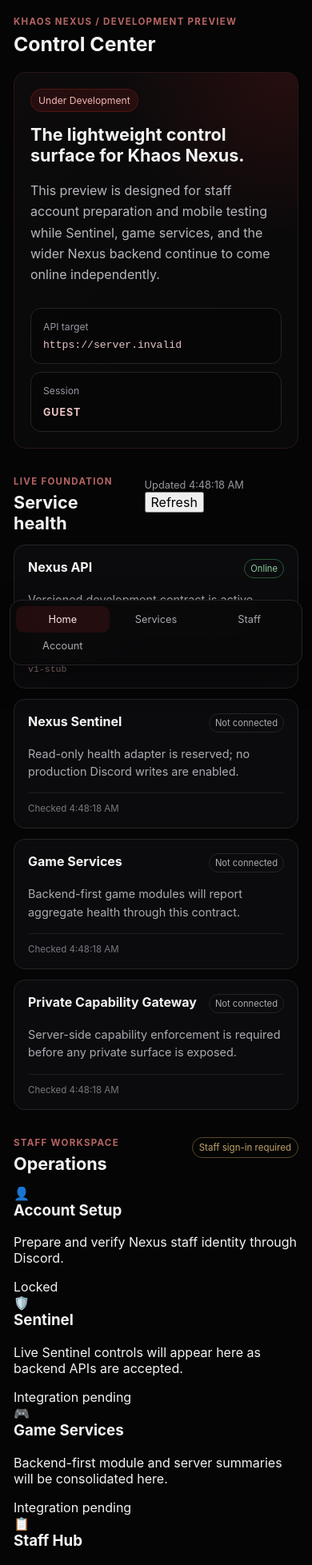
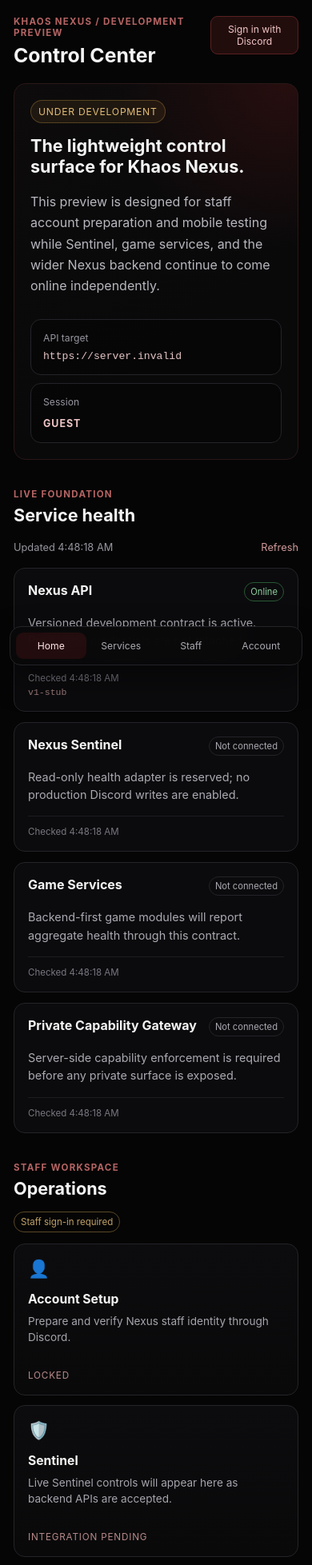
Before and after one commit to Khaos-Krew/Khaos-Nexus, a React (Vite) app in the folder web/: page / in a window 390 px wide. Shown: the top 1957 px of the page at 80% size. Built offline with nearby package versions, Linux system fonts and the light colour scheme; no server answers.

Commit message:
style(web): finish responsive staff panel presentation

```diff
--- a/web/src/styles.css
+++ b/web/src/styles.css
@@ -20,7 +20,7 @@
 body { margin: 0; min-width: 320px; min-height: 100vh; background: var(--bg); }
 a { color: inherit; text-decoration: none; }
 button, input, textarea, select { font: inherit; }
-button:disabled { cursor: not-allowed; }
+button { cursor: pointer; }
 
 .app-shell {
   min-height: 100vh;
@@ -37,7 +37,7 @@
   padding: 22px 16px;
   display: flex;
   flex-direction: column;
-  gap: 28px;
+  gap: 22px;
 }
 
 .brand { display: flex; align-items: center; gap: 12px; }
@@ -54,6 +54,18 @@
 }
 .brand strong, .brand span { display: block; }
 .brand span { margin-top: 3px; color: var(--muted); font-size: 0.78rem; }
+
+.dev-ribbon {
+  border: 1px solid #62481d;
+  background: rgba(193, 144, 63, 0.09);
+  color: #d8b16c;
+  border-radius: 8px;
+  padding: 7px 9px;
+  font-size: 0.67rem;
+  letter-spacing: 0.12em;
+  font-weight: 800;
+  text-align: center;
+}
 
 .sidebar nav { display: grid; gap: 7px; }
 .nav-item {
@@ -76,20 +88,24 @@
 }
 .environment-dot { width: 8px; height: 8px; border-radius: 999px; background: var(--warning); }
 
-main { min-width: 0; padding: 26px clamp(20px, 4vw, 54px) 72px; }
+main { min-width: 0; padding: 26px clamp(20px, 4vw, 54px) 78px; }
 .topbar { display: flex; justify-content: space-between; align-items: center; gap: 18px; }
 .eyebrow { margin: 0 0 6px; color: #b56464; text-transform: uppercase; letter-spacing: 0.11em; font-size: 0.72rem; font-weight: 700; }
 h1, h2, h3, p { margin-top: 0; }
 h1 { font-size: clamp(1.55rem, 3vw, 2.1rem); margin-bottom: 0; }
 h2 { font-size: clamp(1.35rem, 2.5vw, 1.85rem); }
 
+.account-actions { display: flex; align-items: center; gap: 10px; }
+.account-avatar { width: 36px; height: 36px; border-radius: 999px; border: 1px solid var(--border); }
 .account-button {
   border: 1px solid var(--border);
-  color: #a7a7ad;
+  color: #d8d8dc;
   background: #0c0c0e;
   border-radius: 9px;
   padding: 9px 12px;
 }
+.account-button.primary { border-color: #5a2020; background: #220d0d; color: #f2c5c5; }
+.account-button:hover { border-color: #754040; }
 
 .hero {
   margin-top: 28px;
@@ -108,12 +124,14 @@
 .status-pill {
   display: inline-flex;
   margin-bottom: 15px;
-  background: var(--accent-soft);
-  border: 1px solid rgba(165, 32, 32, 0.34);
-  color: #f3b4b4;
+  background: rgba(193, 144, 63, 0.1);
+  border: 1px solid rgba(193, 144, 63, 0.35);
+  color: #e1bb76;
   padding: 6px 9px;
   border-radius: 999px;
   font-size: 0.76rem;
+  text-transform: uppercase;
+  letter-spacing: 0.06em;
 }
 .hero-stat-stack { display: grid; gap: 10px; }
 .hero-stat {
@@ -138,11 +156,14 @@
 }
 .error-notice span { color: #c9a8a8; font-size: 0.88rem; }
 
-.section { margin-top: 34px; }
+.section { margin-top: 36px; }
 .section.compact { max-width: 880px; }
 .section-heading { display: flex; justify-content: space-between; align-items: end; gap: 16px; margin-bottom: 14px; }
 .section-heading h2 { margin-bottom: 0; }
+.section-actions { display: flex; align-items: center; gap: 10px; }
 .muted { color: var(--muted); font-size: 0.8rem; }
+.text-button { border: 0; background: transparent; color: #d19a9a; padding: 4px 0; font-size: 0.8rem; }
+.text-button:hover { color: #f0c1c1; }
 
 .service-grid { display: grid; grid-template-columns: repeat(2, minmax(0, 1fr)); gap: 13px; }
 .service-card {
@@ -173,6 +194,21 @@
 }
 .service-meta code { color: #9e7c7c; }
 
+.quick-grid { display: grid; grid-template-columns: repeat(4, minmax(0, 1fr)); gap: 12px; }
+.quick-card {
+  min-height: 190px;
+  display: flex;
+  flex-direction: column;
+  border: 1px solid var(--border);
+  background: linear-gradient(180deg, #0c0c0e, #09090a);
+  border-radius: 14px;
+  padding: 17px;
+}
+.quick-icon { font-size: 1.35rem; margin-bottom: 16px; }
+.quick-card h3 { margin-bottom: 8px; font-size: 0.98rem; }
+.quick-card p { color: #a5a5ad; line-height: 1.5; font-size: 0.85rem; margin-bottom: 18px; }
+.quick-status { margin-top: auto; color: #b88a8a; font-size: 0.73rem; text-transform: uppercase; letter-spacing: 0.07em; }
+
 .notice {
   border-left: 3px solid var(--accent);
   background: var(--panel-2);
@@ -197,10 +233,14 @@
 
 .mobile-nav { display: none; }
 
+@media (max-width: 1120px) {
+  .quick-grid { grid-template-columns: repeat(2, minmax(0, 1fr)); }
+}
+
 @media (max-width: 880px) {
   .app-shell { display: block; }
   .sidebar { display: none; }
-  main { padding: 20px 17px 88px; }
+  main { padding: 20px 17px 92px; }
   .hero { grid-template-columns: 1fr; }
   .service-grid { grid-template-columns: 1fr; }
   .mobile-nav {
@@ -210,7 +250,7 @@
     bottom: 12px;
     z-index: 20;
     display: grid;
-    grid-template-columns: repeat(3, 1fr);
+    grid-template-columns: repeat(4, 1fr);
     border: 1px solid var(--border);
     background: rgba(9, 9, 10, 0.94);
     backdrop-filter: blur(18px);
@@ -218,14 +258,20 @@
     padding: 7px;
     box-shadow: 0 16px 40px rgba(0, 0, 0, 0.45);
   }
-  .mobile-nav a { text-align: center; padding: 9px 6px; border-radius: 9px; color: #aaaab1; font-size: 0.8rem; }
+  .mobile-nav a { text-align: center; padding: 9px 4px; border-radius: 9px; color: #aaaab1; font-size: 0.76rem; }
   .mobile-nav a.active { background: var(--accent-soft); color: #ffe4e4; }
+}
+
+@media (max-width: 620px) {
+  .quick-grid { grid-template-columns: 1fr; }
 }
 
 @media (max-width: 520px) {
   .topbar { align-items: flex-start; }
-  .account-button { display: none; }
+  .account-avatar { display: none; }
+  .account-button { font-size: 0.76rem; padding: 8px 9px; }
   .hero { margin-top: 20px; padding: 20px; border-radius: 15px; }
-  .section-heading { align-items: flex-start; }
+  .section-heading { align-items: flex-start; flex-direction: column; }
+  .section-actions { width: 100%; justify-content: space-between; }
   .service-meta { flex-direction: column; gap: 4px; }
 }
```
